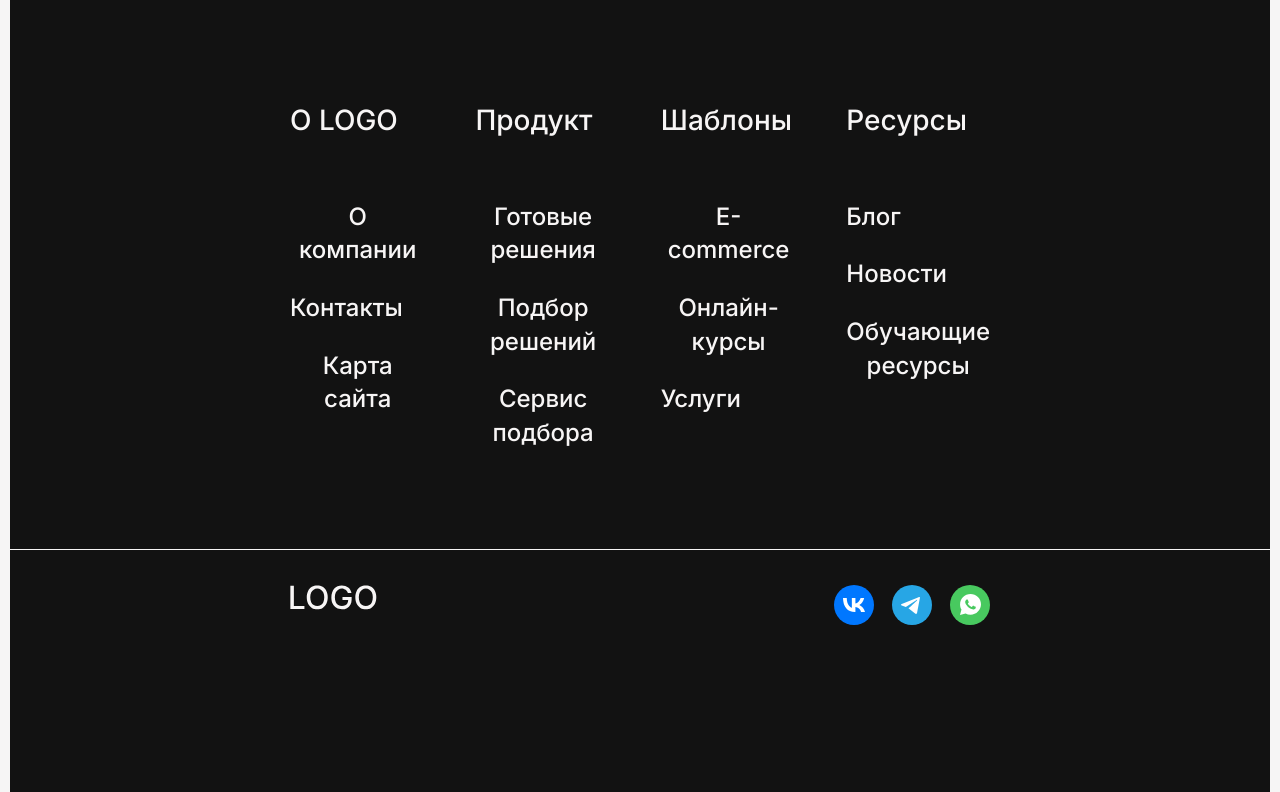
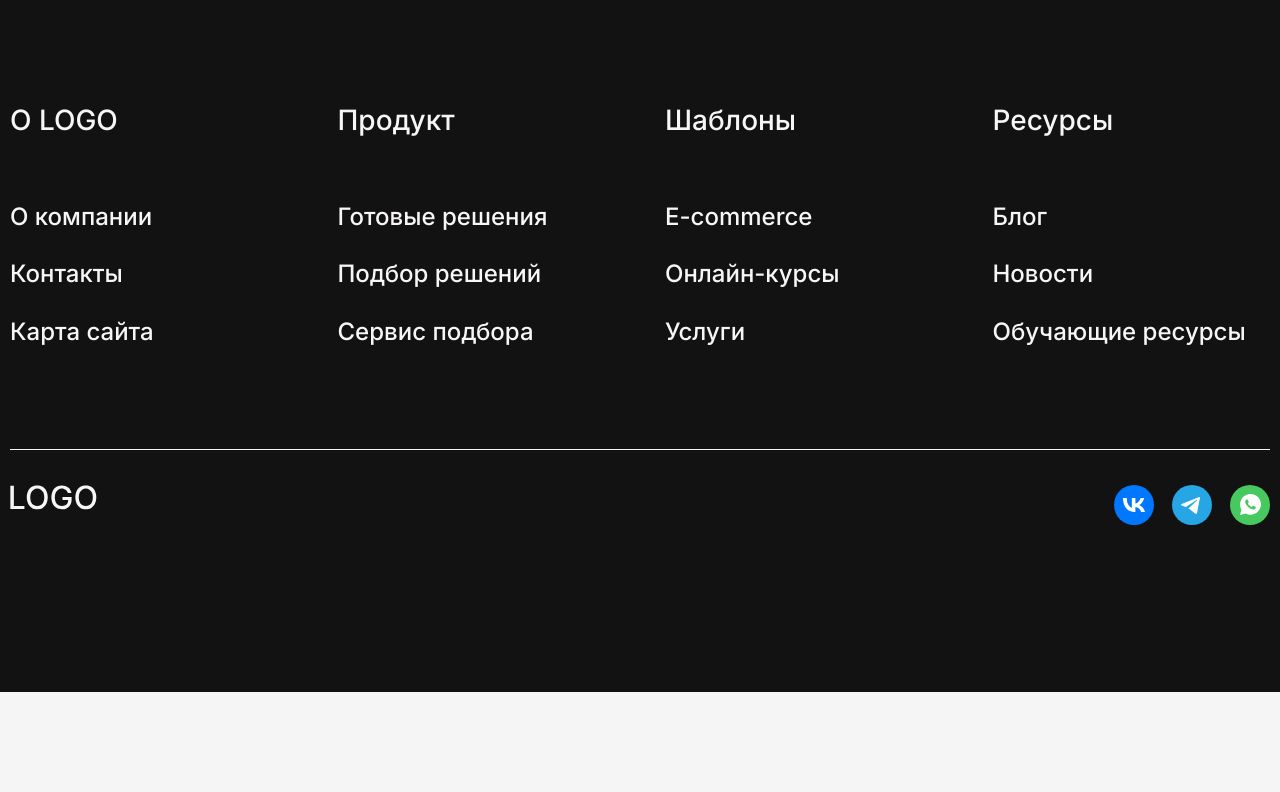
Before and after one commit to evgKireev/TWNSND, a React (Create React App) app: page / in a window 1280 px wide. Shown: the part 1534-2326 px from the top of the page. After the commit the page ends 2226 px from the top, so only its background shows below. Built offline with nearby package versions, Linux system fonts and the light colour scheme; what apisauce would draw is missing.

Commit message:
refactoring code

```diff
--- a/src/App.tsx
+++ b/src/App.tsx
@@ -1,8 +1,4 @@
 import { Route, Routes } from 'react-router-dom'
-import Footer from './components/APP/Footer'
-import Main from './components/APP/Main'
-import Button, { ButtonTypes } from './components/UI/Button'
-import Input, { InputTypeEnum } from './components/UI/Input'
 import RecoveryPassword from './pages/ RecoveryPassword'
 import CheckMail from './pages/CheckMail'
 import Home from './pages/Home'
@@ -12,7 +8,7 @@ import './scss/app.scss'
 
 const App = () => {
   return (
-    <div className="container">
+    <>
       <Routes>
         <Route
           path="/"
@@ -35,8 +31,7 @@ const App = () => {
           element={<RecoveryPassword />}
         />
       </Routes>
-      <Footer />
-    </div>
+    </>
   )
 }
 
--- a/src/components/APP/Footer/Footer.module.scss
+++ b/src/components/APP/Footer/Footer.module.scss
@@ -1,12 +1,18 @@
 @import '../../../scss/vars';
 
-.container {
+.wrapper {
   width: 100%;
   background-color: $black;
 }
 
+.container {
+  padding: 0 10px;
+  margin: 0 auto;
+  max-width: 1433px;
+}
+
 .footerTop {
-   padding: 100px 280px;
+  padding: 100px 0;
 }
 
 .textTitle {
@@ -32,6 +38,11 @@ display: flex;
   align-items: center;
   text-align: center;
   color: $text2;
+  transition: all 0.5s;
+  &:hover {
+    color: $button_1;
+    transition: all 0.5s;
+  }
 }
 
 .containerInput {
@@ -74,14 +85,13 @@ color: $text2;
   display: flex;
   flex-direction: column;
   gap: 24px;
-
   &:hover {
     cursor: pointer;
   }
 }
 
 .footerBottom {
-   padding: 35px 280px 163px;
+  padding: 35px 0 163px;
   border-top: 1px solid $backgr_white;
   display: flex;
   justify-content: space-between;
@@ -94,8 +104,10 @@ color: $text2;
 
 .icon {
   cursor: pointer;
+  transition: all 0.5s;
 
   &:hover {
-      opacity: 0.9;
+    transform: scale(1.1);
+    transition: all 0.5s;
   }
 }
--- a/src/components/APP/Footer/index.tsx
+++ b/src/components/APP/Footer/index.tsx
@@ -7,83 +7,76 @@ import Button, { ButtonTypes } from '../../UI/Button'
 import { InputTypeEnum } from '../../UI/Input'
 import styles from './Footer.module.scss'
 
-type InputType = {
-
-}
-
+type InputType = {}
 const Footer = () => {
-  const [ email, setEmail ] = useState('');
+  const [email, setEmail] = useState('')
 
   return (
+    <div className={styles.wrapper}>
       <div className={styles.container}>
-
         <div className={styles.footerTop}>
-
-        <div className={styles.textTitle}>Давайте оставаться на  связи!</div>
-        <div className={styles.textDesc}>Подпишитесь на новости и специальные предложения</div>
-
+          <div className={styles.textTitle}>Давайте оставаться на связи!</div>
+          <div className={styles.textDesc}>
+            Подпишитесь на новости и специальные предложения
+          </div>
           <div className={styles.containerInput}>
             <input
               value={email}
-            onChange={(value) => setEmail("value")}
-            placeholder={"Ваш Email"}
+              onChange={(value) => setEmail('value')}
+              placeholder={'Ваш Email'}
               className={styles.input}
-            >
-
-            </input>
-
+            ></input>
             <Button
-            title={"Подписаться"}
+              title={'Подписаться'}
               type={ButtonTypes.Primary}
-            onClick={ () => {} }
+              onClick={() => {}}
               className={styles.button}
             />
           </div>
-
           <div className={styles.lists}>
-
-
             <ul className={styles.list}>
               <div className={styles.textTitle}>О LOGO</div>
               <li className={styles.textDesc}>О компании</li>
               <li className={styles.textDesc}>Контакты</li>
               <li className={styles.textDesc}>Карта сайта</li>
             </ul>
-
-
             <ul className={styles.list}>
               <div className={styles.textTitle}>Продукт</div>
               <li className={styles.textDesc}>Готовые решения</li>
               <li className={styles.textDesc}>Подбор решений</li>
               <li className={styles.textDesc}>Сервис подбора</li>
             </ul>
-
             <ul className={styles.list}>
               <div className={styles.textTitle}>Шаблоны</div>
               <li className={styles.textDesc}>E-commerce</li>
               <li className={styles.textDesc}>Онлайн-курсы</li>
               <li className={styles.textDesc}>Услуги</li>
             </ul>
-
             <ul className={styles.list}>
               <div className={styles.textTitle}>Ресурсы</div>
               <li className={styles.textDesc}>Блог</li>
               <li className={styles.textDesc}>Новости</li>
               <li className={styles.textDesc}>Обучающие ресурсы</li>
             </ul>
-
           </div>
         </div>
-
         <div className={styles.footerBottom}>
-        <div><LogoWhite /></div>
+          <div>
+            <LogoWhite />
+          </div>
           <div className={styles.containerIcons}>
-          <div className={styles.icon}><VKFooter /></div>
-          <div className={styles.icon}><TelegramFooter /></div>
-          <div className={styles.icon}><WhatsAppFooter /></div>
+            <div className={styles.icon}>
+              <VKFooter />
+            </div>
+            <div className={styles.icon}>
+              <TelegramFooter />
+            </div>
+            <div className={styles.icon}>
+              <WhatsAppFooter />
             </div>
           </div>
-
+        </div>
+      </div>
     </div>
   )
 }
--- a/src/components/UI/Input/index.tsx
+++ b/src/components/UI/Input/index.tsx
@@ -67,7 +67,7 @@ const Input: React.FC<InputType> = ({
           [styles.setlabelPassword]:
             (typeInput === 'password' || typeInput === 'confirm') && value,
           [styles.setlabelName]:
-            (typeInput === 'lastname' || typeInput === 'ferstname') && value,
+            (typeInput === 'lastname' || typeInput === 'firstname') && value,
         })}
         htmlFor="text1"
       >
--- a/src/pages/Home/Home.module.scss
+++ b/src/pages/Home/Home.module.scss
@@ -1 +1,7 @@
 @import '../../scss/vars';
+
+.container {
+  padding: 0 10px;
+  margin: 0 auto;
+  max-width: 1433px;
+}
--- a/src/pages/Home/index.tsx
+++ b/src/pages/Home/index.tsx
@@ -1,10 +1,14 @@
+import Footer from '../../components/APP/Footer'
 import Header from '../../components/APP/Header'
 import styles from './Home.module.scss'
 const Home = () => {
   return (
-    <div className={styles.text}>
-      <Header />
-    </div>
+    <>
+      <div className={styles.container}>
+        <Header />
+      </div>
+      <Footer />
+    </>
   )
 }
 
--- a/src/pages/SignUp/index.tsx
+++ b/src/pages/SignUp/index.tsx
@@ -13,12 +13,12 @@ const SignUp = () => {
   const { email } = useAppSelector((state) => state.signUpSlice)
   const [password, setPassword] = useState('')
   const [passwordConfirm, setPasswordConfirm] = useState('')
-  const [ferstName, setFerstName] = useState('')
+  const [firstName, setFirstName] = useState('')
   const [lastName, setLastName] = useState('')
   const [emailDirty, setEmailDirty] = useState(false)
   const [passwordDirty, setPasswordDirty] = useState(false)
-  const [passworConfirmdDirty, setPasswordConfirmDirty] = useState(false)
-  const [ferstNameDirty, setFerstNameDirty] = useState(false)
+  const [passwordConfirmDirty, setPasswordConfirmDirty] = useState(false)
+  const [firstNameDirty, setFirstNameDirty] = useState(false)
   const [okPassword, setOkPassword] = useState<boolean | undefined>(undefined)
   const [okPasswordConfirm, setOkPasswordConfirm] = useState<
     boolean | undefined
@@ -56,7 +56,7 @@ const SignUp = () => {
         setEmailDirty(true)
         break
       case 'Имя':
-        setFerstNameDirty(true)
+        setFirstNameDirty(true)
     }
   }
 
@@ -117,8 +117,8 @@ const SignUp = () => {
     }
   }
 
-  const ferstNameHandler = (e: React.ChangeEvent<HTMLInputElement>) => {
-    setFerstName(e.target.value)
+  const firstNameHandler = (e: React.ChangeEvent<HTMLInputElement>) => {
+    setFirstName(e.target.value)
     const re = /^[а-яА-Я]{2}|[a-zA-Z]{2}$/
     if (!re.test(e.target.value)) {
       setFerstNameError('*Имя должно содержать минимум 2 символа')
@@ -137,7 +137,7 @@ const SignUp = () => {
     dispatch(
       registerUser({
         data: {
-          FirstName: ferstName,
+          FirstName: firstName,
           LastName: lastName,
           Email: email,
           Password: password,
@@ -167,13 +167,13 @@ const SignUp = () => {
               labelText={'Имя'}
               name={'Имя'}
               disabled={false}
-              typeInput={InputTypeEnum.FerstName}
-              value={ferstName}
-              onChange={(e) => ferstNameHandler(e)}
-              error={Boolean(ferstNameDirty && ferstNameError)}
+              typeInput={InputTypeEnum.FirstName}
+              value={firstName}
+              onChange={(e) => firstNameHandler(e)}
+              error={Boolean(firstNameDirty && ferstNameError)}
               okValidat={okName}
             />
-            {ferstNameDirty && ferstNameError && (
+            {firstNameDirty && ferstNameError && (
               <div className={styles.errorMessage}>{ferstNameError}</div>
             )}
           </div>
@@ -238,10 +238,10 @@ const SignUp = () => {
             typeInput={InputTypeEnum.ConfirmPassword}
             value={passwordConfirm}
             onChange={(e) => passworwConfirmHandler(e)}
-            error={Boolean(passworConfirmdDirty && passwordConfirmError)}
+            error={Boolean(passwordConfirmDirty && passwordConfirmError)}
             okValidat={okPasswordConfirm}
           />
-          {passworConfirmdDirty && passwordConfirmError && (
+          {passwordConfirmDirty && passwordConfirmError && (
             <div className={styles.errorMessage}>{passwordConfirmError}</div>
           )}
         </div>
--- a/src/scss/app.scss
+++ b/src/scss/app.scss
@@ -10,10 +10,6 @@ body {
   font-family: 'Inter', Roboto, system-ui, Tahoma, sans-serif;
   font-weight: 500;
   background-color: $bg;
+  margin: 0 auto;
+
 }
-
-.container {
-  padding: 0 10px;
-  margin: 0 auto;
-  padding: 0 10px;
-}
```
Lines whose indentation alone changed are shown as unchanged.
